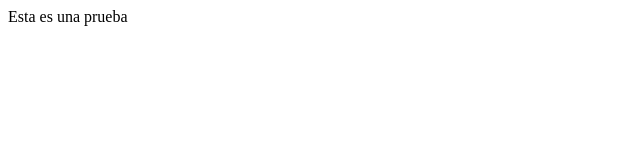
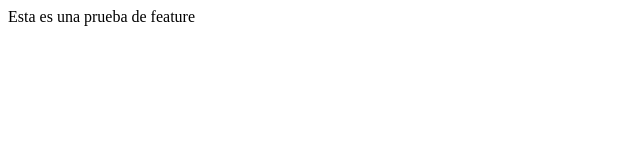
Before and after one commit to JuanSebastianDelgadillo/prueba_cherry_picks, a plain HTML site: page index.html in a window 1280 px wide. Shown: the full height of the page, 0-640 px from the left. Drawn offline with Linux system fonts and the light colour scheme.

Commit message:
esta es una pruebafeature

```diff
--- a/index.html
+++ b/index.html
@@ -5,6 +5,6 @@
 	<title>Esta es una prueba</title>
 </head>
 <body>
-	Esta es una prueba
+	Esta es una prueba de feature
 </body>
 </html>
```
